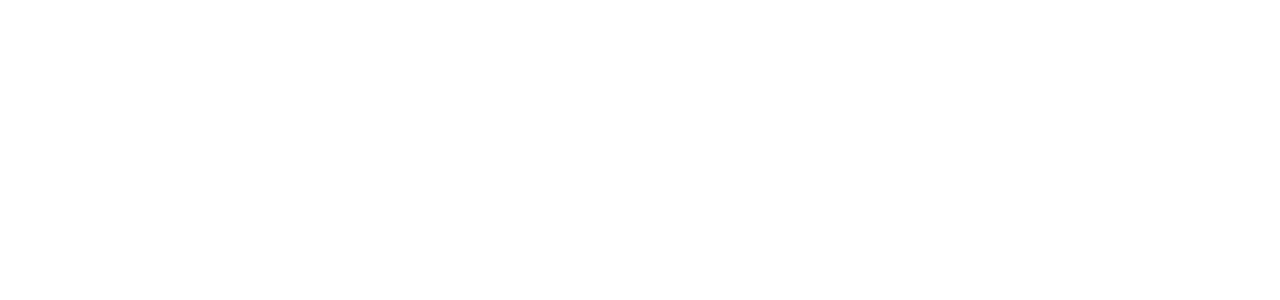
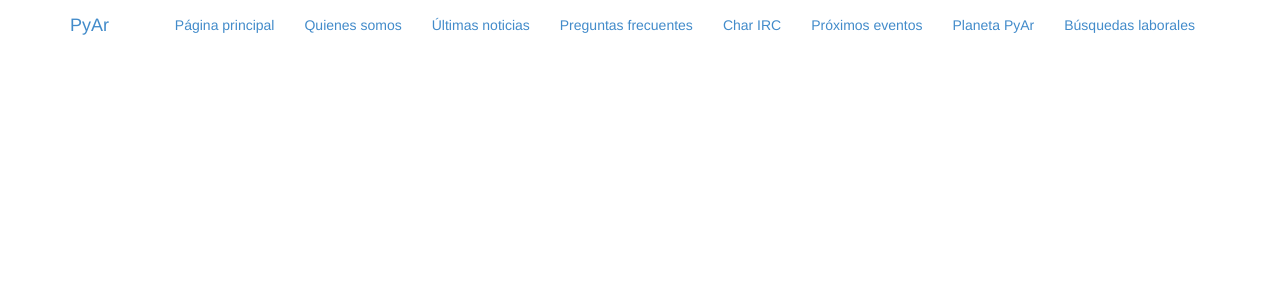
Before and after one commit to PyAr/pyarweb, a Django app: page / in a window 1280 px wide. Before the commit the part shown is empty. Shown: the top 300 px of the page. Run offline with Django 3.2, Linux system fonts and the light colour scheme; some libraries are stand-ins or nearby versions.

Commit message:
Modify header

```diff
--- a/templates/header.html
+++ b/templates/header.html
@@ -1 +1,23 @@
-<header></header>
+<header class="navbar navbar-static-top" role="banner">
+	<div class="container">
+		<div class="row">
+			<div class="col-md-12">
+				<div class="navbar-header">
+					<a class="navbar-brand" href="#">PyAr</a>
+				</div>
+				<nav class="navbar-collapse" role="navigation">
+					<ul class="nav navbar-nav pull-right">
+						<li><a href="#">Página principal</a></li>
+						<li><a href="#">Quienes somos</a></li>
+						<li><a href="#">Últimas noticias</a></li>
+						<li><a href="#">Preguntas frecuentes</a></li>
+						<li><a href="#">Char IRC</a></li>
+						<li><a href="#">Próximos eventos</a></li>
+						<li><a href="#">Planeta PyAr</a></li>
+						<li><a href="#">Búsquedas laborales</a></li>
+					</ul>
+				</nav>
+			</div>
+		</div>
+	</div>
+</header>
```
